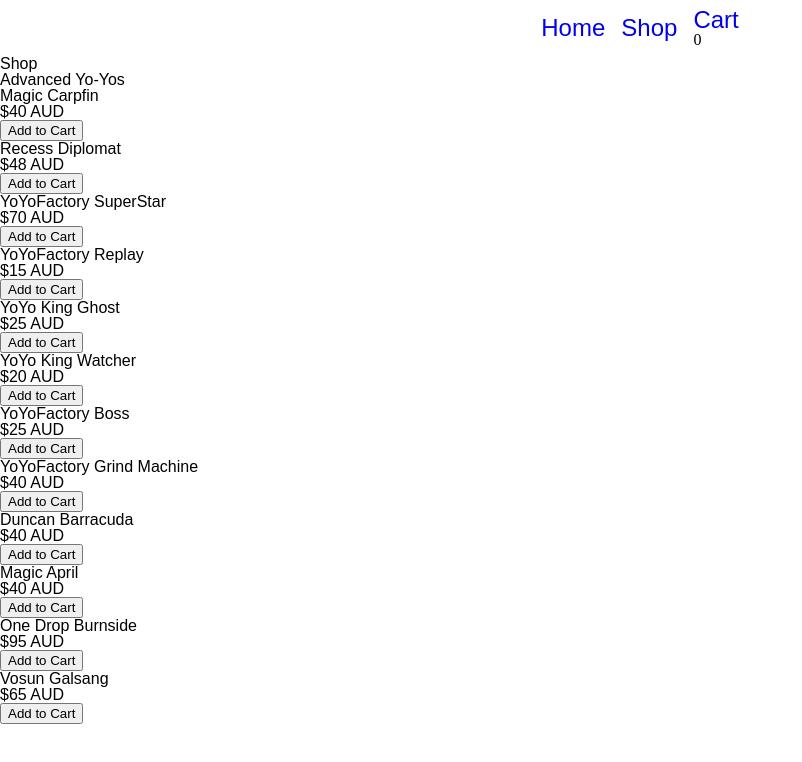
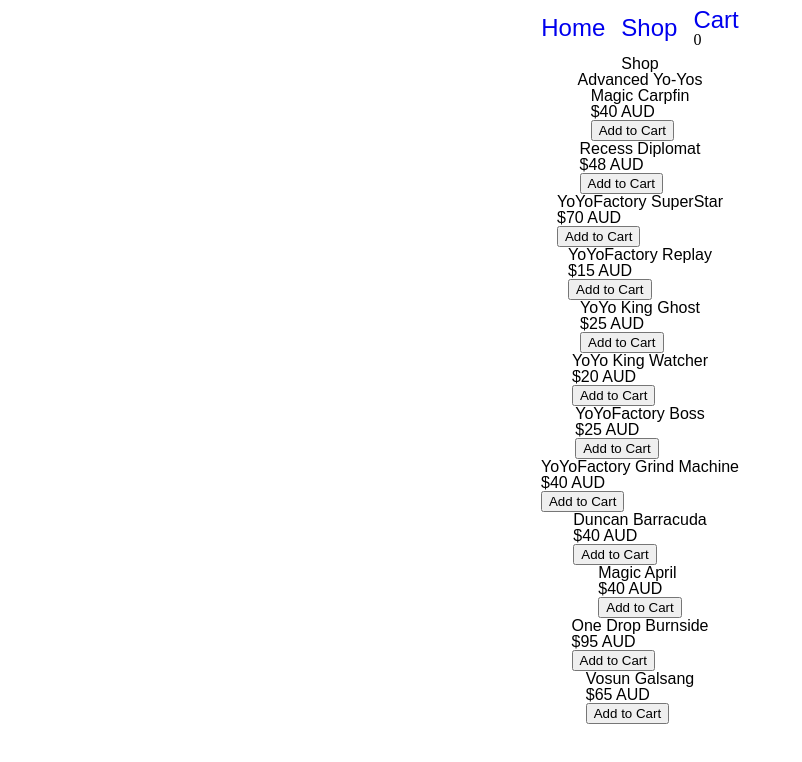
Before and after one commit to daniel-moderiano/shopping-cart, a React (Create React App) app: page /shop in a window 1280 px wide. Shown: the top 762 px of the page, without its empty margins (0-802 px from the left). Built offline with nearby package versions, Linux system fonts and the light colour scheme.

Commit message:
Add Shop.js styling

```diff
--- a/src/components/Cart.js
+++ b/src/components/Cart.js
@@ -19,9 +19,9 @@
 
   return (
     <div>
-      <div>
-      <h1>Cart</h1>
-      <h2>Current items in cart</h2>
+      <div className="cart">
+      <h1 className="cart__title">Cart</h1>
+      <h2 className="cart__subtitle">Current items in cart</h2>
       {items.map((item) => (
         <CartItem
           key={item.id}
--- a/src/components/Home.js
+++ b/src/components/Home.js
@@ -3,8 +3,8 @@
 
 const Home = () => {
   return (
-    <div>
-      <h1>Home</h1>
+    <div className="home">
+      <h1 className="home__title">Home</h1>
       <Link to="/shop">Shop now</Link>
     </div>
   )
--- a/src/components/Shop.js
+++ b/src/components/Shop.js
@@ -8,9 +8,10 @@
   }
 
   return (
-    <div>
-      <h1>Shop</h1>
-      <h2>Advanced Yo-Yos</h2>
+    <div className="shop">
+      <h1 className="shop__title">Shop</h1>
+      <h2 className="shop__subtitle">Advanced Yo-Yos</h2>
+      <div className="products">
         {products.map((product) => (
           <ShopCard
             key={product.id}
@@ -22,6 +23,7 @@
           />
         ))}
       </div>
+    </div>
   );
 }
 
--- a/src/styles/App.css
+++ b/src/styles/App.css
@@ -1,5 +1,42 @@
+/* GLOBAL STYLES */
+
 * {
   font-family: Arial, Helvetica, sans-serif;
+}
+
+body, html {
+  width: 100%;
+  height: 100vh;
+}
+
+/* MAIN AND TOP-LEVEL STYLING */
+
+.main {
+  display: flex;
+  align-items: center;
+  flex-direction: column;
+  width: 100%;
+}
+
+/* SHOP COMPONENT */
+
+.shop {
+  display: flex;
+  flex-direction: column;
+  align-items: center;
+  /* justify-content: center; */
+  width: 100%;
+}
+
+.products {
+  width: 90%;
+  display: grid;
+  grid-template-rows: 1fr;
+  grid-template-columns: 1fr;
+}
+
+.product {
+  place-self: center;
 }
 
 .nav__list {
```
Lines whose indentation alone changed are shown as unchanged.
